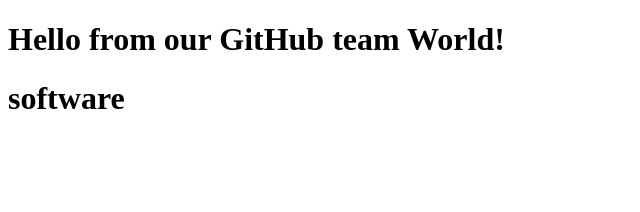
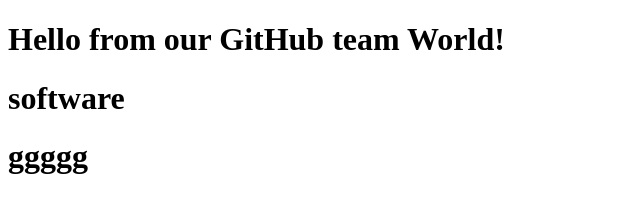
Before and after one commit to ZainAlsharif/DemoProject, a plain HTML site: page heading.html in a window 1280 px wide. Shown: the whole page, without its empty margins (0-640 px from the left). Drawn offline with Linux system fonts and the light colour scheme.

Commit message:
Update heading.html

```diff
--- a/heading.html
+++ b/heading.html
@@ -8,5 +8,6 @@
 <body>
   <h1>Hello from our GitHub team World!</h1>
   <h1>software</h1>
+  <h1>ggggg</h1>
 </body>
 </html>
```
